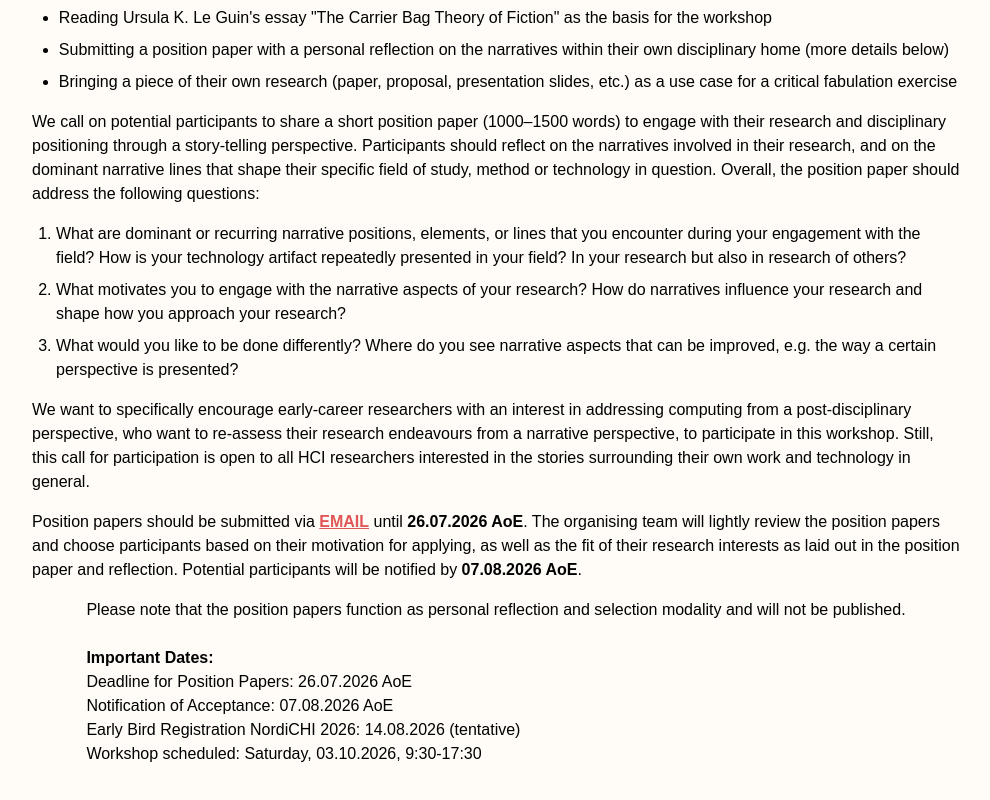
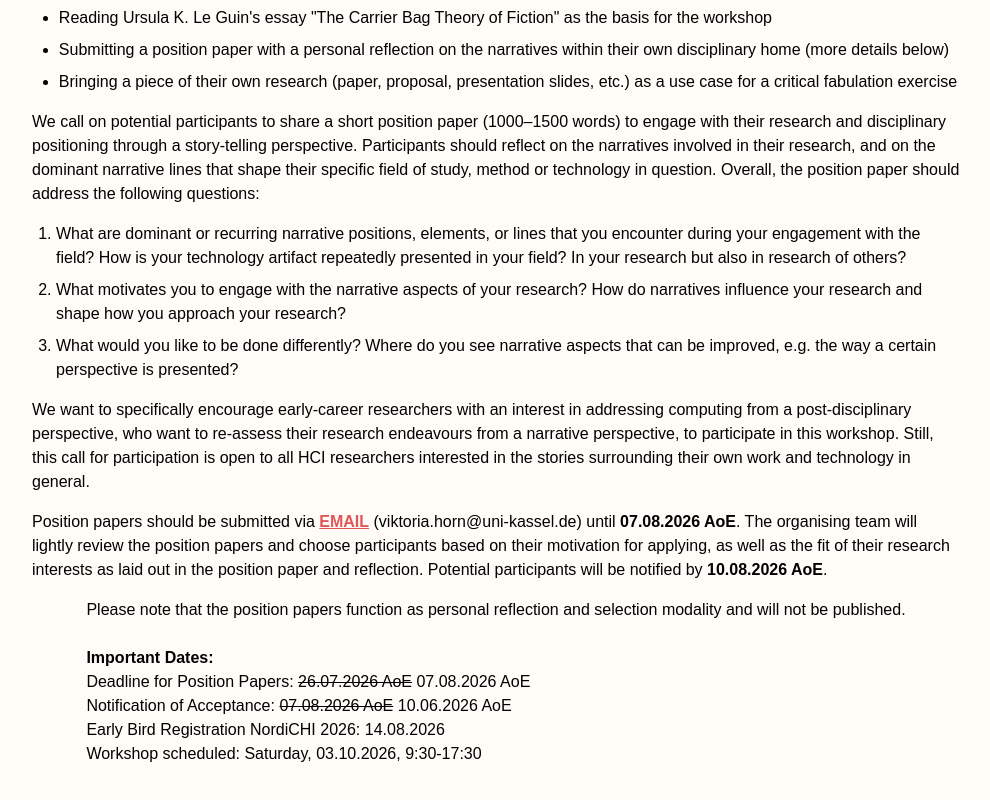
Before and after one commit to pit-carrierbag/cbt-humancenteredcomputing, a website built with Vite: page index.html in a window 1280 px wide. Shown: the part 2411-3211 px from the top of the page, without its empty margins (144-1134 px from the left). Built offline with nearby package versions, Linux system fonts and the light colour scheme; files whose address does not match are found by name; a web font is replaced by a local one; what tailwindcss-bg-patterns would draw is missing.

Commit message:
deadline extended

```diff
--- a/index.html
+++ b/index.html
@@ -74,7 +74,7 @@
                         Viktoria Horn (University of Kassel, <a
                             class="underline text-pastelRed hover:text-pastelRedDark"
                             href="mailto:viktoria.horn@uni-kassel.de?subject=NordiCHI%20Workshop%20Shifting%20Stories%20Of%20Human%20Centred%20Computing%20Research&cc=l.stoter@uni-kassel.de,lisamarie.blaesing@uni-kassel.de,konstantin.lackner@uni-kassel.de,goda.klumbyte@plus.ac.at,goda.klumbyte@uni-kassel.de,claude.draude@uni-kassel.de">contact
-                        me</a><br>
+                        me</a> (viktoria.horn@uni-kassel.de)<br>
                         Lea Stöter (University of Kassel)<br>
                         Lisa Marie Bläsing (University of Kassel<br>
                         Konstantin Lackner (University of Kassel)<br>
@@ -257,10 +257,10 @@
             interested in the stories surrounding their own work and technology in general.
         </p>
         <p>
-            Position papers should be submitted via <a href="mailto:viktoria.horn@uni-kassel.de?subject=NordiCHI%20Workshop%20Position%20Paper%20Submission%20Shifting%20Stories%20Of%20Human%20Centred%20Computing%20Research&cc=l.stoter@uni-kassel.de,lisamarie.blaesing@uni-kassel.de,konstantin.lackner@uni-kassel.de,goda.klumbyte@plus.ac.at,goda.klumbyte@uni-kassel.de,claude.draude@uni-kassel.de" class=" underline font-bold text-pastelRed hover:text-black">EMAIL</a> until <strong>26.07.2026 AoE</strong>. The organising team will
+            Position papers should be submitted via <a href="mailto:viktoria.horn@uni-kassel.de?subject=NordiCHI%20Workshop%20Position%20Paper%20Submission%20Shifting%20Stories%20Of%20Human%20Centred%20Computing%20Research&cc=l.stoter@uni-kassel.de,lisamarie.blaesing@uni-kassel.de,konstantin.lackner@uni-kassel.de,goda.klumbyte@plus.ac.at,goda.klumbyte@uni-kassel.de,claude.draude@uni-kassel.de" class=" underline font-bold text-pastelRed hover:text-black">EMAIL</a> (viktoria.horn@uni-kassel.de) until <strong>07.08.2026 AoE</strong>. The organising team will
             lightly review the position papers and choose participants based on their motivation for applying, as well
             as the fit of their research interests as laid out in the position paper and reflection. Potential
-            participants will be notified by <strong>07.08.2026 AoE</strong>.
+            participants will be notified by <strong>10.08.2026 AoE</strong>.
         </p>
         <p>
             Please note that the position papers function as personal reflection and selection modality and will not be
@@ -268,9 +268,9 @@
             <br>
 
             <strong>Important Dates:</strong><br>
-            Deadline for Position Papers: 26.07.2026 AoE<br>
-            Notification of Acceptance: 07.08.2026 AoE<br>
-            Early Bird Registration NordiCHI 2026: 14.08.2026 (tentative)<br>
+            Deadline for Position Papers: <s>26.07.2026 AoE</s> 07.08.2026 AoE<br>
+            Notification of Acceptance: <s>07.08.2026 AoE</s> 10.06.2026 AoE<br>
+            Early Bird Registration NordiCHI 2026: 14.08.2026<br>
             Workshop scheduled: Saturday, 03.10.2026, 9:30-17:30
         </p>
     </div>
```
